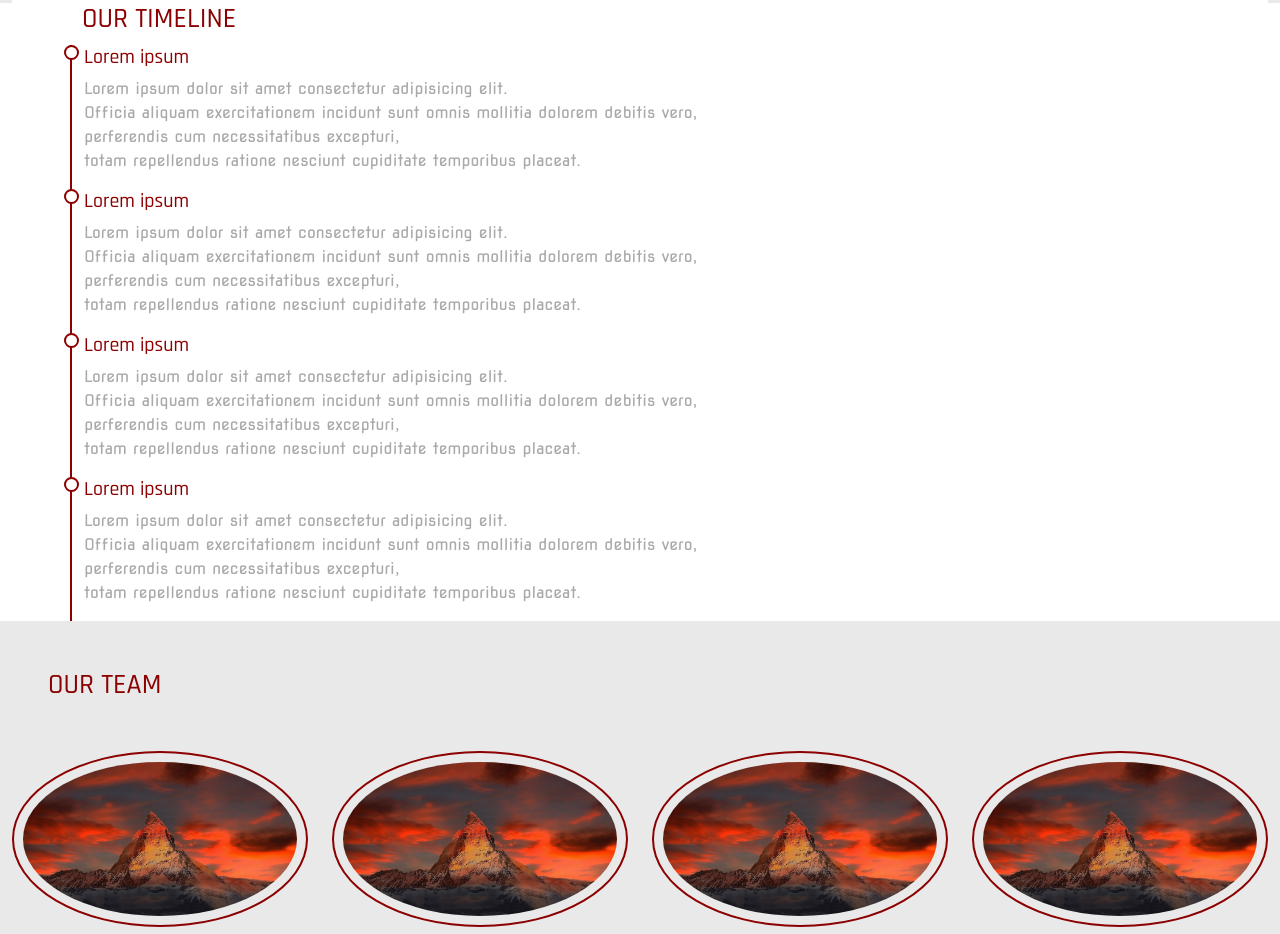
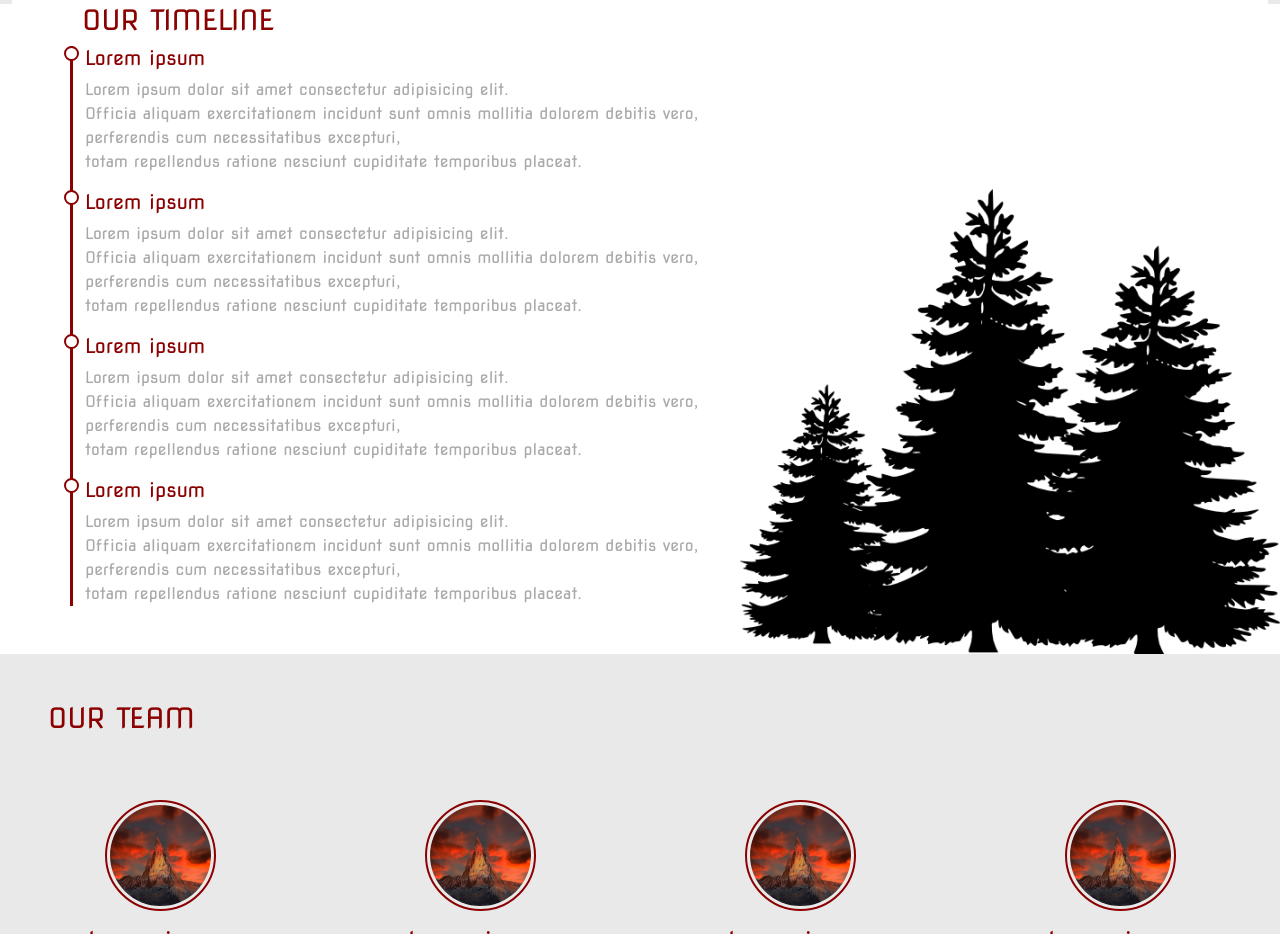
Before and after one commit to Rocco-Carella/progetto_red, a plain HTML site: page index.html in a window 1280 px wide. Shown: the part 1866-2800 px from the top of the page. Drawn offline with nearby package versions, Linux system fonts and the light colour scheme.

Commit message:
FINISH & ALL RESPONSIVE

```diff
--- a/index.html
+++ b/index.html
@@ -46,7 +46,7 @@
   <!-- start header -->
 
   <header>
-    <div class="overlay">
+    <div class="overlay d-flex justify-content-center align-items-center">
       <h1>LOREM</h1>
       <p class="p-header"><i class="fa-solid fa-quote-left"style="color: #831100;"></i> Lorem ipsum dolor sit amet consectetur adipisicing elit. <br> Reprehenderit quis cupiditate itaque nostrum. <br> Quibusdam minus suscipit voluptas fugiat quam??  <i class="fa-solid fa-quote-right" style="color: #831100;"></i></p>
     </div>
@@ -95,9 +95,9 @@
           <p>Lorem ipsum dolor sit, amet consectetur adipisicing elit. Eum id illum tempore omnis sed architecto soluta sapiente odit quaerat tempora, tenetur perferendis autem doloribus dignissimos?</p>
         </div>
         <div class="col-4">
-          <h4>Lorem Ipsum Dolor Sit</h4>
-          <p >Lorem ipsum dolor sit, amet consectetur adipisicing elit. Eum id illum tempore omnis sed architecto soluta sapiente odit quaerat tempora, tenetur perferendis autem doloribus dignissimos?</p>
-          <p>Lorem ipsum dolor sit, amet consectetur adipisicing elit. Eum id illum tempore omnis sed architecto soluta sapiente odit quaerat tempora, tenetur perferendis autem doloribus dignissimos?</p>
+          <h4 class="text-end">Lorem Ipsum Dolor Sit</h4>
+          <p class="text-end">Lorem ipsum dolor sit, amet consectetur adipisicing elit. Eum id illum tempore omnis sed architecto soluta sapiente odit quaerat tempora, tenetur perferendis autem doloribus dignissimos?</p>
+          <p class="text-end">Lorem ipsum dolor sit, amet consectetur adipisicing elit. Eum id illum tempore omnis sed architecto soluta sapiente odit quaerat tempora, tenetur perferendis autem doloribus dignissimos?</p>
         </div>
         <div class="row text-center mt-5">
           <div class="col-12">
@@ -113,47 +113,45 @@
   </main>
 
 
-  <section class="bg-white">
+  <section class="bg-white img-container">
     <div class="container">
     <h3>OUR TIMELINE</h3>
-      <div class="row timeline">
-        <div class="col-12 "></div>
+      <div class="row ">
+        <div class="col-12 timeline ">
           <h5>Lorem ipsum</h5>
           <p>Lorem ipsum dolor sit amet consectetur adipisicing elit. <br>Officia aliquam exercitationem incidunt sunt omnis mollitia dolorem debitis vero,<br> perferendis cum necessitatibus excepturi, <br>totam repellendus ratione nesciunt cupiditate temporibus placeat.</p>
+        </div>
       </div>
-      <div class="row timeline">
-        <div class="col-12"></div>
-        <h5>Lorem ipsum</h5>
-        <p>Lorem ipsum dolor sit amet consectetur adipisicing elit. <br>Officia aliquam exercitationem incidunt sunt omnis mollitia dolorem debitis vero,<br> perferendis cum necessitatibus excepturi, <br>totam repellendus ratione nesciunt cupiditate temporibus placeat.</p>
+      <div class="row ">
+        <div class="col-12 timeline">
+          <h5>Lorem ipsum</h5>
+          <p>Lorem ipsum dolor sit amet consectetur adipisicing elit. <br>Officia aliquam exercitationem incidunt sunt omnis mollitia dolorem debitis vero,<br> perferendis cum necessitatibus excepturi, <br>totam repellendus ratione nesciunt cupiditate temporibus placeat.</p>
+        </div>
+        </div>
+      <div class="row ">
+        <div class="col-12 timeline">
+          <h5>Lorem ipsum</h5>
+          <p>Lorem ipsum dolor sit amet consectetur adipisicing elit. <br>Officia aliquam exercitationem incidunt sunt omnis mollitia dolorem debitis vero,<br> perferendis cum necessitatibus excepturi, <br>totam repellendus ratione nesciunt cupiditate temporibus placeat.</p>
+        </div>
       </div>
-      <div class="row timeline">
-        <div class="col-12"></div>
-        <h5>Lorem ipsum</h5>
-        <p>Lorem ipsum dolor sit amet consectetur adipisicing elit. <br>Officia aliquam exercitationem incidunt sunt omnis mollitia dolorem debitis vero,<br> perferendis cum necessitatibus excepturi, <br>totam repellendus ratione nesciunt cupiditate temporibus placeat.</p>
-      </div>
-      <div class="row timeline">
-        <div class="col-6 d-flex"></div>
-        <h5>Lorem ipsum</h5>
-        <p>Lorem ipsum dolor sit amet consectetur adipisicing elit. <br>Officia aliquam exercitationem incidunt sunt omnis mollitia dolorem debitis vero,<br> perferendis cum necessitatibus excepturi, <br>totam repellendus ratione nesciunt cupiditate temporibus placeat.</p>
+      <div class="row">
+        <div class="col-12 timeline mb-5" >
+          <h5>Lorem ipsum</h5>
+          <p class="m-0">Lorem ipsum dolor sit amet consectetur adipisicing elit. <br>Officia aliquam exercitationem incidunt sunt omnis mollitia dolorem debitis vero,<br> perferendis cum necessitatibus excepturi, <br>totam repellendus ratione nesciunt cupiditate temporibus placeat.</p>
+        </div>
       </div>
     </div>
   </section>
 
-  <!-- <div class="container">
-    <div class="row ">
-      <div class="col">
-    <img src="./media/klipartz.com (16).png" alt="" class="img-custom">
-      </div>
-    </div>
-  </div> -->
+
 
   <section class="mt-5">
     <h3 class="mb-5 mx-5">OUR TEAM</h3>
     <div class="container-fluid text-center">
       <div class="row">
-        <div class="col-3">
+        <div class="col-12 col-md-3 my-3">
           <img src="./media/switzerland-862870_1920.jpg" alt="" class="cst-team img-fluid">
-          <h5 class="mt-3">Lorem ipsum</h5>
+          <h4 class="mt-3">Lorem ipsum</h4>
           <p>Lorem ipsum dolor sit amet.</p>
           <div class="d-flex justify-content-evenly">
             <i class="fa-brands fa-instagram" style="color: #8c1719;"></i>
@@ -161,9 +159,9 @@
             <i class="fa-brands fa-facebook-f" style="color: #790000;"></i>
           </div>
         </div>
-        <div class="col-3">
+        <div class="col-12 col-md-3 my-3">
              <img src="./media/switzerland-862870_1920.jpg" alt="" class="cst-team img-fluid">
-          <h5 class="mt-3">Lorem ipsum</h5>
+          <h4 class="mt-3">Lorem ipsum</h4>
           <p>Lorem ipsum dolor sit amet.</p>
           <div class="d-flex justify-content-evenly">
             <i class="fa-brands fa-instagram" style="color: #8c1719;"></i>
@@ -171,9 +169,9 @@
             <i class="fa-brands fa-facebook-f" style="color: #790000;"></i>
           </div>
         </div>
-        <div class="col-3">
+        <div class="col-12 col-md-3 my-3">
           <img src="./media/switzerland-862870_1920.jpg" alt="" class="cst-team img-fluid">
-          <h5 class="mt-3">Lorem ipsum</h5>
+          <h4 class="mt-3">Lorem ipsum</h4>
           <p>Lorem ipsum dolor sit amet.</p>
           <div class="d-flex justify-content-evenly">
             <i class="fa-brands fa-instagram" style="color: #8c1719;"></i>
@@ -181,9 +179,9 @@
             <i class="fa-brands fa-facebook-f" style="color: #790000;"></i>
           </div>
         </div>
-        <div class="col-3">
+        <div class="col-12 col-md-3 my-3">
           <img src="./media/switzerland-862870_1920.jpg" alt="" class="cst-team img-fluid">
-          <h5 class="mt-3">Lorem ipsum</h5>
+          <h4 class="mt-3">Lorem ipsum</h4>
           <p>Lorem ipsum dolor sit amet.</p>
           <div class="d-flex justify-content-evenly">
             <i class="fa-brands fa-instagram" style="color: #8c1719;"></i>
@@ -200,19 +198,19 @@
     <div class="container mt-5">
       <div class="row align-items-center justify-content-around">
     <h3 class="mt-5">OUR BENEFIT</h3>
-        <div class="col-6 ">
+        <div class="col-12 col-md-6 ">
           <h4>Lorem ipsum</h4>
           <p>Lorem ipsum dolor sit amet, consectetur adipisicing elit. Dignissimos voluptates architecto aliquam fugiat, illo ipsa facere aspernatur laborum eius quae magni, ipsum quibusdam, perspiciatis temporibus recusandae adipisci nesciunt reiciendis minima!</p>
         </div>
-        <div class="col-4">
+        <div class="col-12 col-md-4">
           <img src="./media/fog.jpg" alt="" class="img-fluid circle-cst">
         </div>
       </div>
       <div class="row align-items-center justify-content-around mt-5">
-        <div class="col-4">
+        <div class="col-12 col-md-4">
           <img src="./media/landscape-975091_1920.jpg" alt="" class="img-fluid circle-cst">
         </div>
-        <div class="col-6">
+        <div class="col-12 col-md-6">
           <h4>Lorem ipsum</h4>
           <p>Lorem ipsum dolor sit amet, consectetur adipisicing elit. Dignissimos voluptates architecto aliquam fugiat, illo ipsa facere aspernatur laborum eius quae magni, ipsum quibusdam, perspiciatis temporibus recusandae adipisci nesciunt reiciendis minima!</p>
         </div>
--- a/style.css
+++ b/style.css
@@ -16,7 +16,7 @@ p{
 }
 h1,h2,h3,h4,h5{
   color: var(--red);
-  font-family: 'Rajdhani', sans-serif;
+  font-family: 'Nova Square', sans-serif;
 
 }
 
@@ -45,8 +45,7 @@ header{
 }
   h1{
     letter-spacing: 30px;
-    text-align: center;
-    margin-top: 130px;
+
 }
 
 header {
@@ -81,7 +80,7 @@ header {
   /* main & section */
 .border-custom{
     text-align: center;
-    border-bottom: 2px solid darkred;
+    border-bottom: 3px solid darkred;
     position: relative;
 }
  .i-custom{
@@ -115,11 +114,12 @@ main{
 }
 
 .timeline{
-  border-left: 2px solid darkred;
+  border-left: 3px solid darkred;
   position: relative;
 
+
 }
-div.timeline::after{
+h5::before{
   content: '';
   width: 15px;
   height: 15px;
@@ -127,24 +127,30 @@ div.timeline::after{
   border-radius: 50%;
   background-color: white;
   position:absolute;
-  left:-8px;
+  left: -9px;
 
 }
-.img-custom{
-  position: absolute;
-  left: 700px;
-  top: 1900px;
+.img-container{
+  background-image: url('./media/klipartz.com\ \(16\).png');
+  background-repeat: no-repeat;
+  background-position: right bottom;
+
 }
 .cst-team{
   border: 2px solid var(--red);
   border-radius:50%;
-  padding: 9px;
+  padding: 3px;
+  width: 111px;
+  height: 111px;
 
 }
 .circle-cst{
   border: 2px solid var(--red);
-  border-radius: 100%;
-  padding: 9px;
+  border-radius: 50%;
+  width:300px;
+  height:300px;
+  padding: 3px;
+
 
 }
 /* footer */
```
